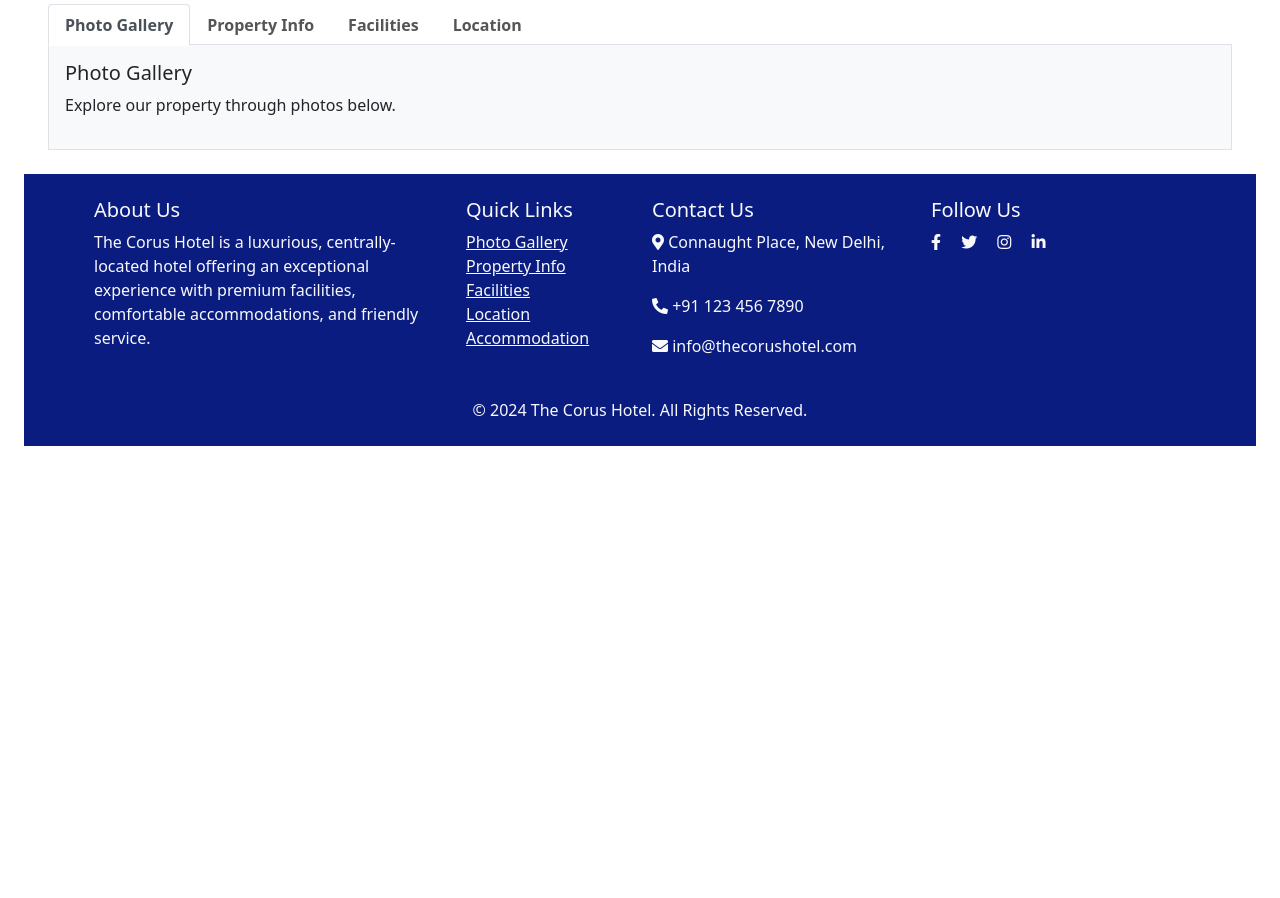
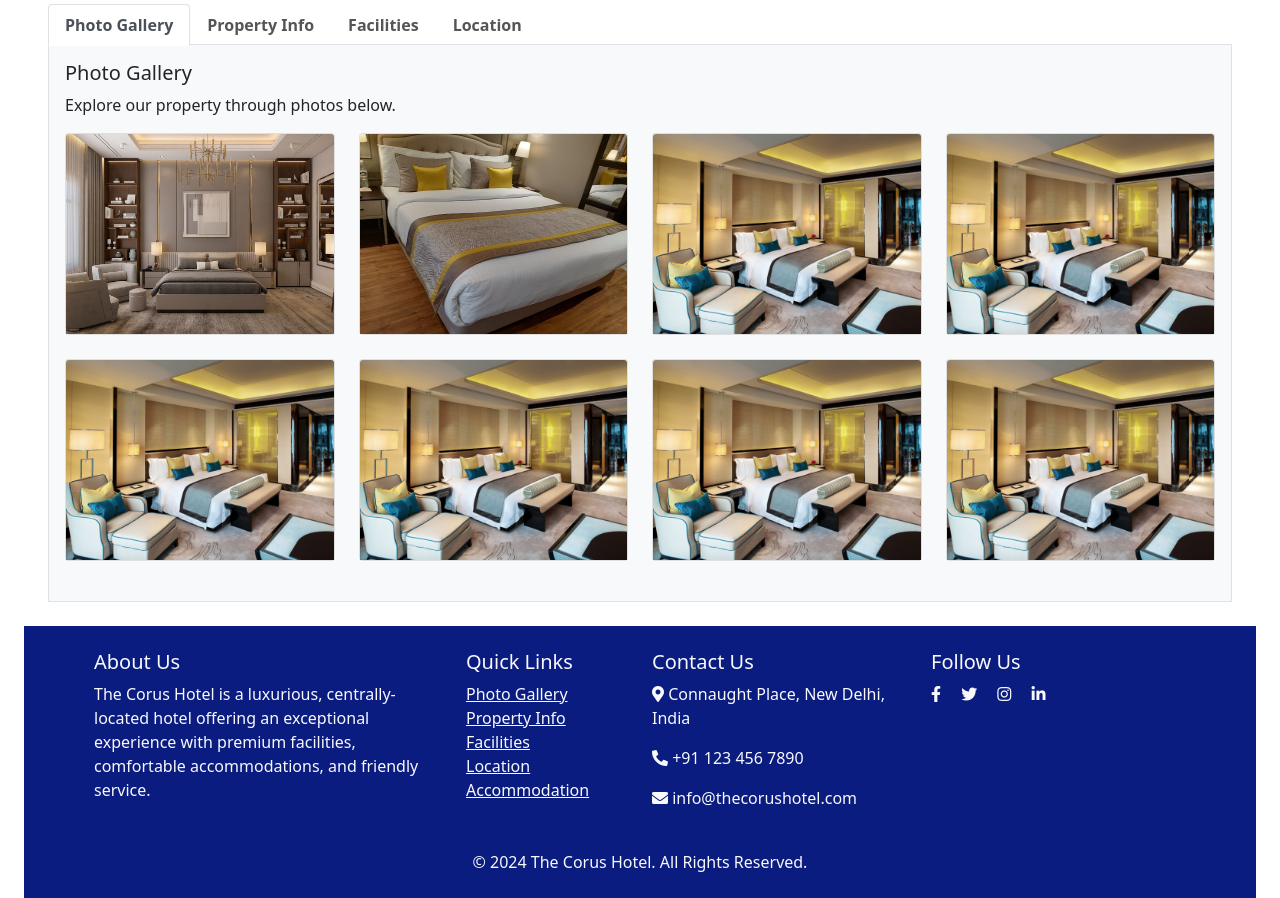
Before and after one commit to Tarunsbh/hotelBookingPage, a plain HTML site: page index.html in a window 1280 px wide. Shown: the part 2780-3678 px from the top of the page. Before the commit the page ends 3226 px from the top, so only its background shows below. Drawn offline with nearby package versions, Linux system fonts and the light colour scheme.

Commit message:
photogallery

```diff
--- a/index.html
+++ b/index.html
@@ -522,12 +522,67 @@
                                 <!-- Tab Content -->
                                 <div class="tab-content p-3 border border-top-0" id="detailsTabsContent">
                                     <!-- Photo Gallery Tab -->
+                                    <!-- Photo Gallery Tab -->
                                     <div class="tab-pane fade show active" id="gallery" role="tabpanel"
                                         aria-labelledby="gallery-tab">
                                         <h5>Photo Gallery</h5>
                                         <p>Explore our property through photos below.</p>
-                                        <!-- Image grid or carousel can be added here -->
+
+                                        <div class="row">
+                                            <!-- Card for each photo -->
+                                            <div class="col-6 col-sm-4 col-md-3 mb-4">
+                                                <div class="card">
+                                                    <img src="./content/Room photos/room1.jpg" class="card-img-top"
+                                                        alt="Description of Photo 1">
+                                                </div>
+                                            </div>
+                                            <div class="col-6 col-sm-4 col-md-3 mb-4">
+                                                <div class="card">
+                                                    <img src="./content/Room photos/room2.jpg" class="card-img-top"
+                                                        alt="Description of Photo 2">
+
+                                                </div>
+                                            </div>
+                                            <div class="col-6 col-sm-4 col-md-3 mb-4">
+                                                <div class="card">
+                                                    <img src="./content/Room photos/room3.png" class="card-img-top"
+                                                        alt="Description of Photo 3">
+                                                </div>
+                                            </div>
+                                            <div class="col-6 col-sm-4 col-md-3 mb-4">
+                                                <div class="card">
+                                                    <img src="./content/Room photos/room3.png" class="card-img-top"
+                                                        alt="Description of Photo 3">
+                                                </div>
+                                            </div>
+                                            <div class="col-6 col-sm-4 col-md-3 mb-4">
+                                                <div class="card">
+                                                    <img src="./content/Room photos/room3.png" class="card-img-top"
+                                                        alt="Description of Photo 3">
+                                                </div>
+                                            </div>
+                                            <div class="col-6 col-sm-4 col-md-3 mb-4">
+                                                <div class="card">
+                                                    <img src="./content/Room photos/room3.png" class="card-img-top"
+                                                        alt="Description of Photo 3">
+                                                </div>
+                                            </div>
+                                            <div class="col-6 col-sm-4 col-md-3 mb-4">
+                                                <div class="card">
+                                                    <img src="./content/Room photos/room3.png" class="card-img-top"
+                                                        alt="Description of Photo 3">
+                                                </div>
+                                            </div>
+                                            <div class="col-6 col-sm-4 col-md-3 mb-4">
+                                                <div class="card">
+                                                    <img src="./content/Room photos/room3.png" class="card-img-top"
+                                                        alt="Description of Photo 3">
+                                                </div>
+                                            </div>
+                                            <!-- Add more cards as needed -->
+                                        </div>
                                     </div>
+
 
                                     <!-- Property Info Tab -->
                                     <div class="tab-pane fade" id="info" role="tabpanel" aria-labelledby="info-tab">
--- a/style.css
+++ b/style.css
@@ -155,3 +155,8 @@
 .tab-content {
     background-color: #f8f9fa;
 }
+
+.card-img-top {
+    height: 200px; /* Set a fixed height for the images */
+    object-fit: cover; /* Ensures the image covers the card area */
+}
```
